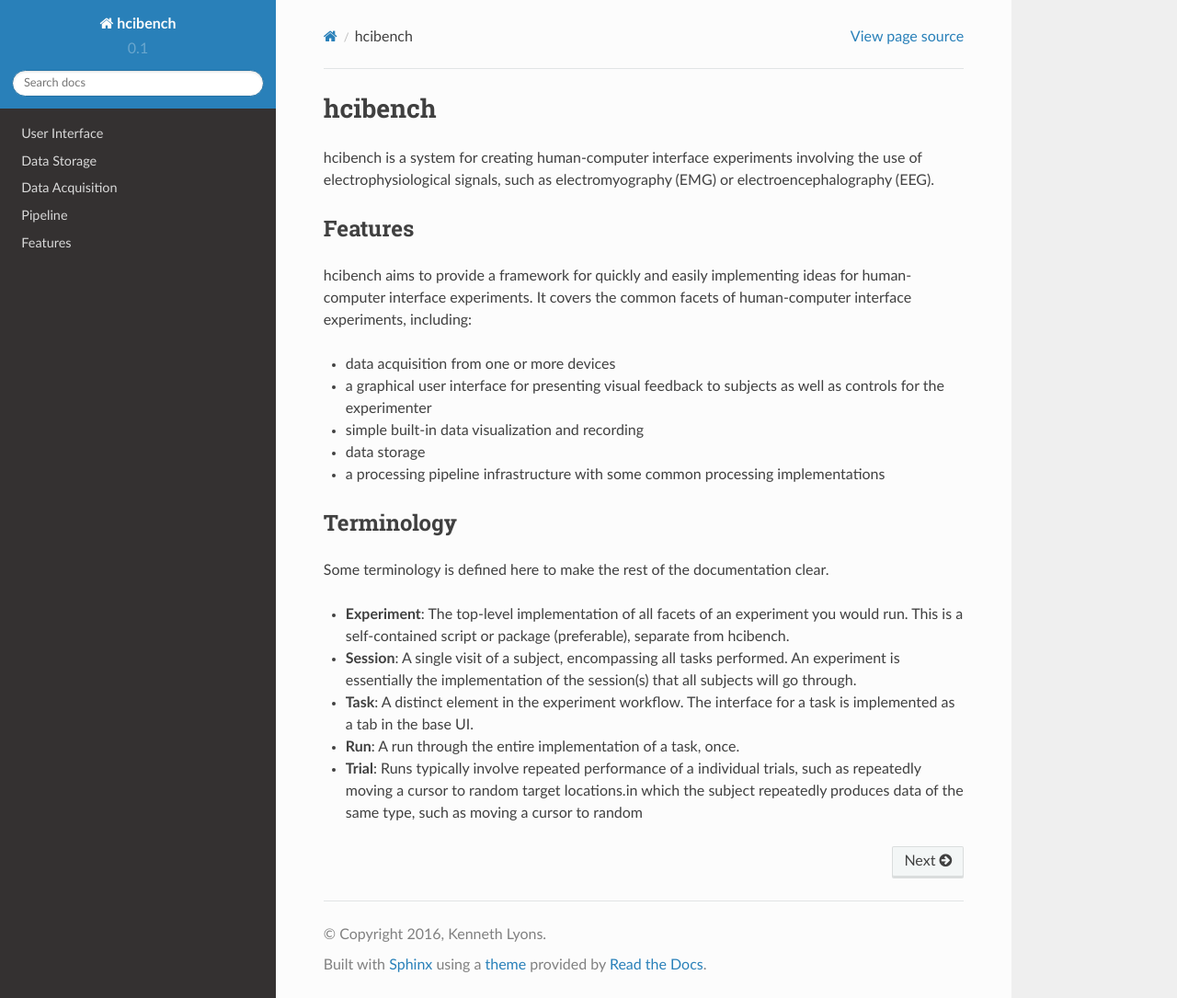
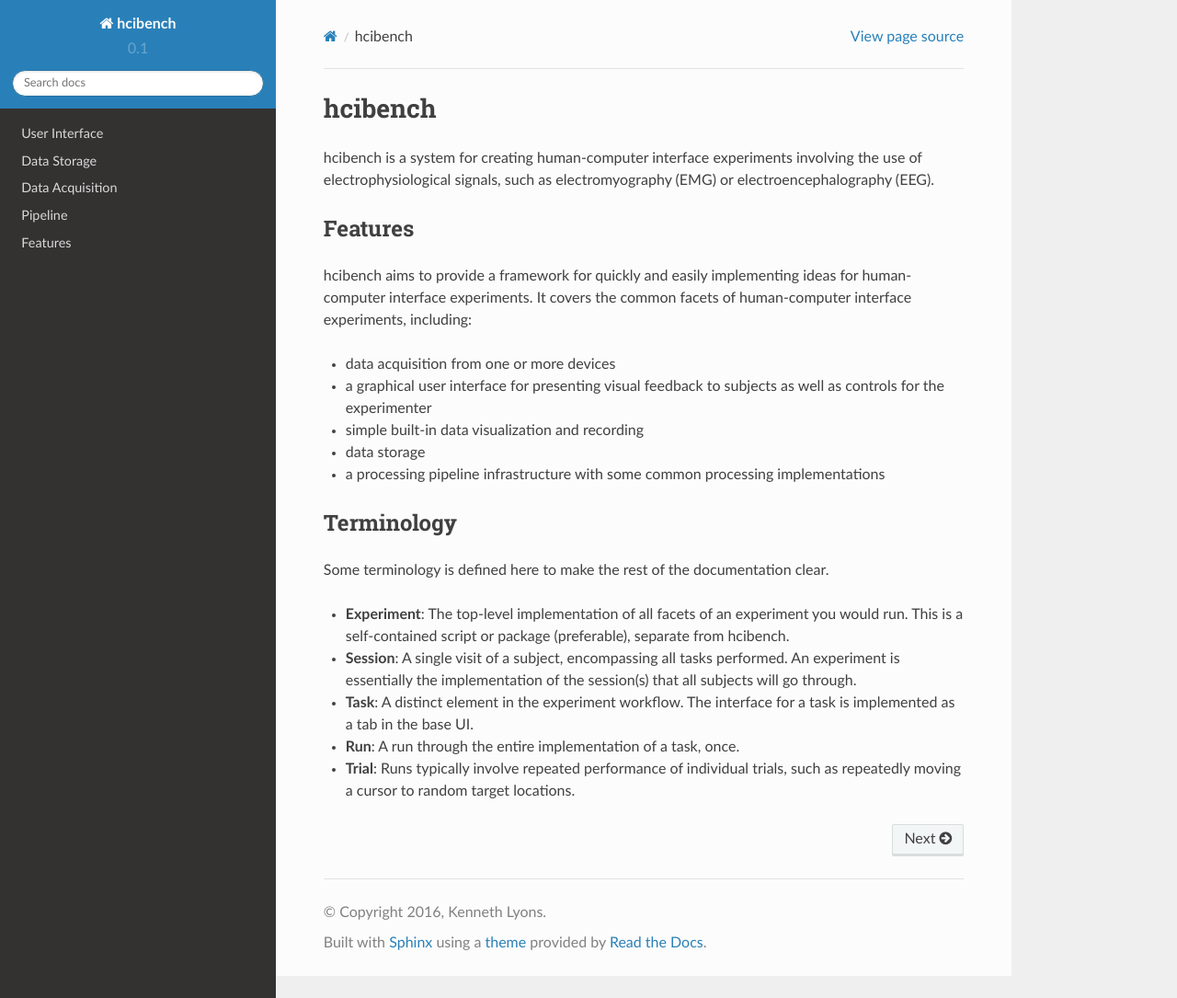
Before and after one commit to axopy/axopy, a Sphinx documentation site: the page built from doc/source/index.rst, in a window 1280 px wide and 1085 px high. Shown: the whole window at 92% size. Built offline with Sphinx 7.4.7 and the Read the Docs theme 2.0.0, drawn with Linux system fonts in a browser that asks for light colours.

Commit message:
Docs typo fixes.

```diff
--- a/doc/source/index.rst
+++ b/doc/source/index.rst
@@ -36,10 +36,8 @@
 - **Task**: A distinct element in the experiment workflow. The interface for
   a task is implemented as a tab in the base UI.
 - **Run**: A run through the entire implementation of a task, once.
-- **Trial**: Runs typically involve repeated performance of a individual
-  trials, such as repeatedly moving a cursor to random target locations.in
-  which the subject repeatedly produces data of the same type, such as moving
-  a cursor to random
+- **Trial**: Runs typically involve repeated performance of individual trials,
+  such as repeatedly moving a cursor to random target locations.
 
 
 .. toctree::
```
